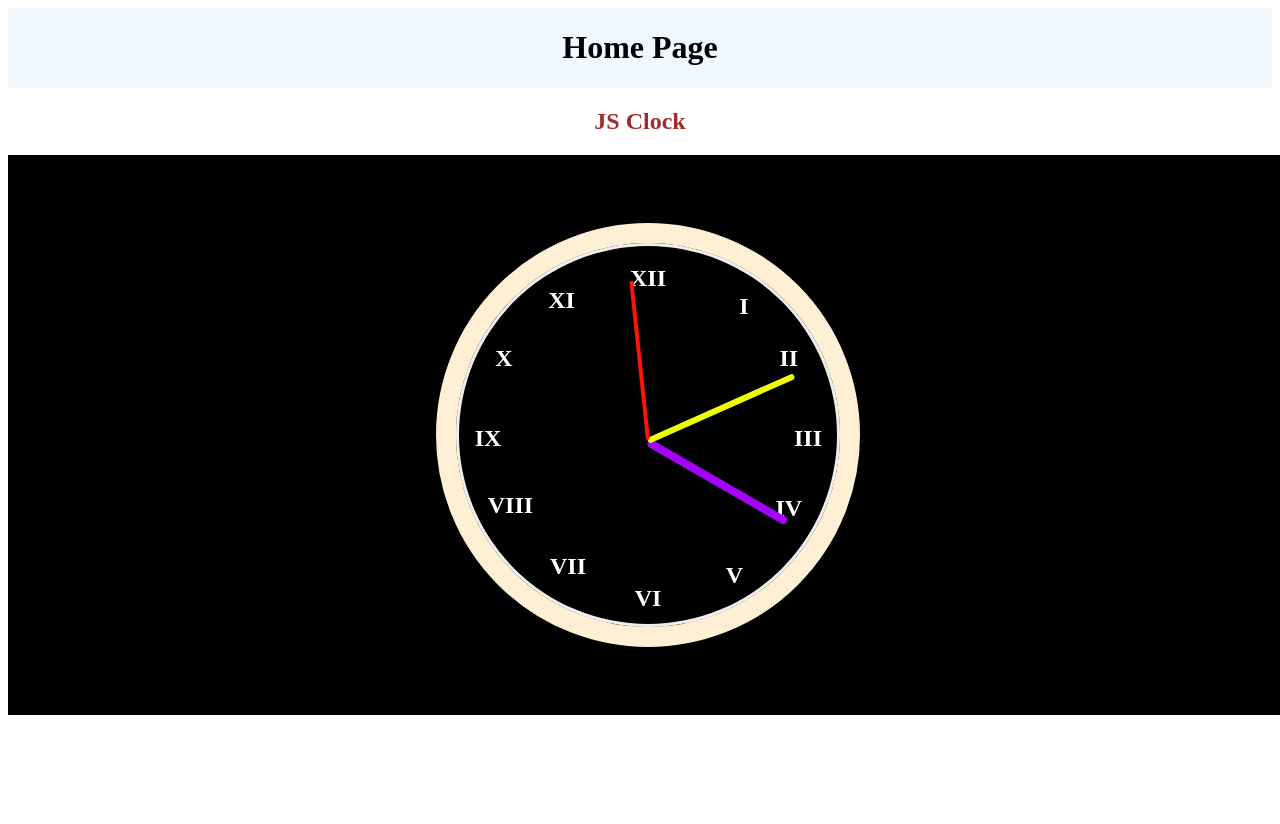
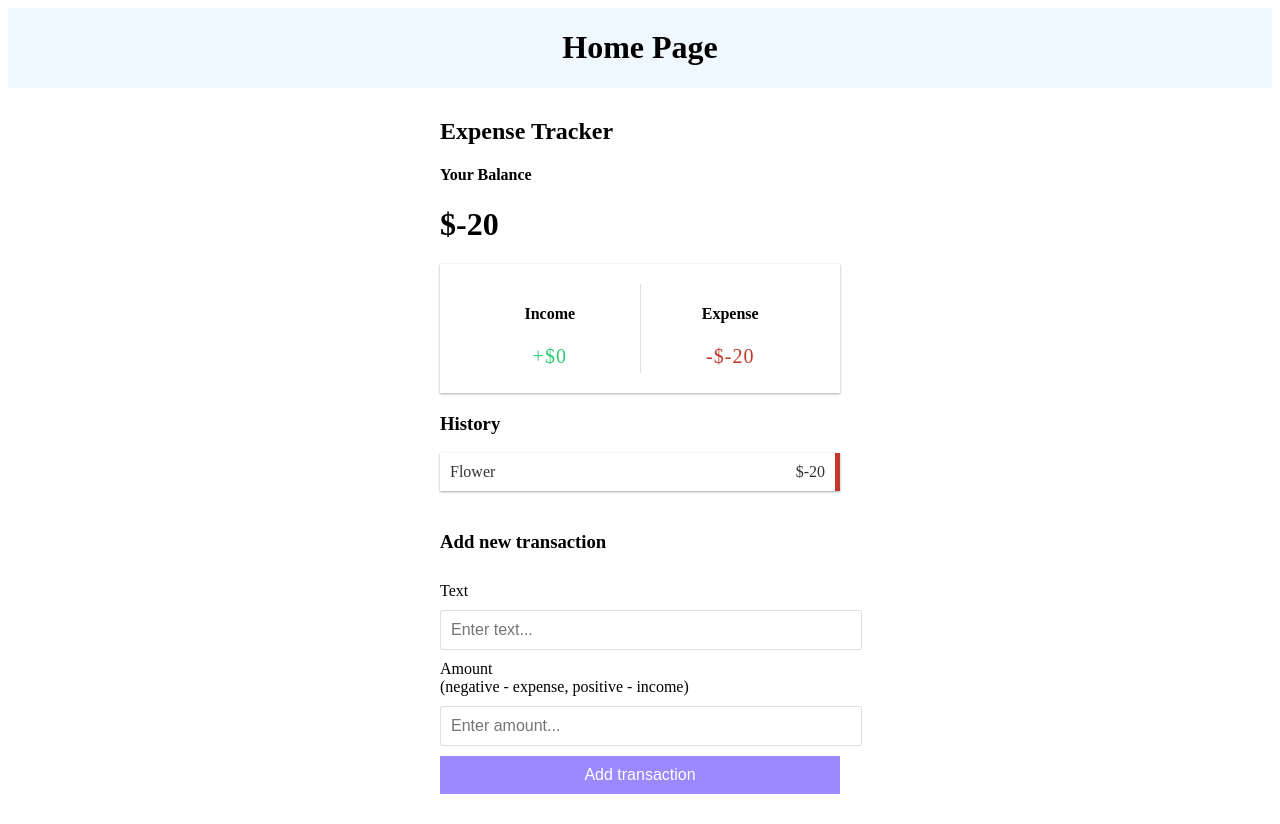
Before and after one commit to FED-uttam/js30Projects, a Vue app: page / in a window 1280 px wide. Before the commit the page ends 800 px from the top, so only its background shows below. Built offline with nearby package versions, Linux system fonts and the light colour scheme.

Commit message:
basic function added

```diff
--- a/package.json
+++ b/package.json
@@ -17,7 +17,8 @@
     "@rollup/rollup-win32-x64-msvc": "^4.53.3",
     "pinia": "^3.0.4",
     "vue": "^3.5.25",
-    "vue-router": "^4.6.3"
+    "vue-router": "^4.6.3",
+    "vue-toastification": "^2.0.0-rc.5"
   },
   "devDependencies": {
     "@eslint/js": "^9.39.1",
--- /dev/null
+++ b/src/components/ExpenseTracker/AddTransaction.vue
@@ -0,0 +1,82 @@
+<script setup>
+  import { ref, defineEmits } from 'vue'
+  import { useToast } from 'vue-toastification'
+
+  const text = ref('');
+  const amount = ref('');
+
+  const toast = useToast();
+
+  const emit = defineEmits(['transactionSubmitted']);
+
+  const onSubmit = () => {
+    if(!text.value || !amount.value) {
+      toast.error('Please Entet The Values');
+      return
+    }
+
+    const transactionData = {
+      text: text.value,
+      amount: amount.value
+
+    }
+
+    emit('transactionSubmitted', transactionData);
+
+    console.log(text.value, amount.value)
+    text.value = '';
+    amount.value= '';
+  }
+ </script>
+
+<template>
+  <h3>Add new transaction</h3>
+  <form id="form" @submit.prevent="onSubmit">
+        <div class="form-control">
+          <label for="text">Text</label>
+          <input type="text" id="text" v-model="text" placeholder="Enter text..." />
+        </div>
+        <div class="form-control">
+          <label for="amount"
+            >Amount <br />
+            (negative - expense, positive - income)</label
+          >
+          <input type="number" id="amount" v-model="amount" placeholder="Enter amount..." />
+        </div>
+        <button class="btn">Add transaction</button>
+      </form>
+</template>
+
+<style scoped>
+label {
+  display: inline-block;
+  margin: 10px 0;
+}
+
+input[type='text'],
+input[type='number'] {
+  border: 1px solid #dedede;
+  border-radius: 2px;
+  display: block;
+  font-size: 16px;
+  padding: 10px;
+  width: 100%;
+}
+.btn {
+  cursor: pointer;
+  background-color: #9c88ff;
+  box-shadow: var(--box-shadow);
+  color: #fff;
+  border: 0;
+  display: block;
+  font-size: 16px;
+  margin: 10px 0 30px;
+  padding: 10px;
+  width: 100%;
+}
+
+.btn:focus,
+.delete-btn:focus {
+  outline: 0;
+}
+</style>
--- /dev/null
+++ b/src/components/ExpenseTracker/Balance.vue
@@ -0,0 +1,16 @@
+<script setup>
+import { defineProps } from 'vue'
+
+const props = defineProps({
+  totalAmount: {
+    type: Number,
+    required: true
+  }
+})
+
+</script>
+
+<template>
+  <h4>Your Balance</h4>
+  <h1 id="balance">${{ props.totalAmount }}</h1>
+</template>
--- /dev/null
+++ b/src/components/ExpenseTracker/Header.vue
@@ -0,0 +1,99 @@
+<script setup>
+import { ref, computed } from 'vue'
+import Balance from './Balance.vue'
+import IncomeExpenses from './IncomeExpenses.vue'
+import TransactionLists from './TransactionLists.vue'
+import AddTransaction from './AddTransaction.vue'
+import { useToast } from 'vue-toastification'
+
+const transactions = ref([{"id":1,"text":"Flower","amount":-20}])
+
+const toast = useToast();
+//get Total Income
+const totalAmount = computed(()=> {
+  return transactions.value.reduce((acc, trans) => {
+    return acc + trans.amount
+  }, 0)
+});
+
+const income = computed(() => {
+  return transactions.value.filter((transaction)=> transaction.amount > 0).reduce((acc, trans)=> {
+    return acc + trans.amount
+  }, 0)
+});
+
+const expense = computed(() => {
+  return transactions.value.filter((transaction)=> transaction.amount < 0).reduce((acc, trans)=> {
+    return acc + trans.amount
+  }, 0)
+});
+
+const handleTransaction = (transactionData) => {
+  transactions.value.push({
+    id: generateId(),
+    text : transactionData.text,
+    amount: transactionData.amount
+  })
+console.log(generateId())
+  toast.success("Entry Submitted Successfully");
+}
+
+const generateId = () => {
+  return Math.floor(Math.random() * 100000)
+}
+</script>
+
+<template>
+  <div class="container">
+    <h2>Expense Tracker</h2>
+    <Balance :totalAmount="+totalAmount"/>
+    <IncomeExpenses :income="+income" :expense="+expense"/>
+    <TransactionLists :transactions="transactions"/>
+    <AddTransaction @transaction-submitted="handleTransaction"/>
+  </div>
+</template>
+
+<style scoped>
+  @import url('https://fonts.googleapis.com/css?family=Lato&display=swap');
+
+:root {
+  --box-shadow: 0 1px 3px rgba(0, 0, 0, 0.12), 0 1px 2px rgba(0, 0, 0, 0.24);
+}
+
+* {
+  box-sizing: border-box;
+}
+
+body {
+  background-color: #f7f7f7;
+  display: flex;
+  flex-direction: column;
+  align-items: center;
+  justify-content: center;
+  min-height: 100vh;
+  margin: 0;
+  font-family: 'Lato', sans-serif;
+  font-size: 18px;
+}
+
+.container {
+  margin: 30px auto;
+  width: 400px;
+}
+
+h1 {
+  letter-spacing: 1px;
+  margin: 0;
+}
+
+h3 {
+  border-bottom: 1px solid #bbb;
+  padding-bottom: 10px;
+  margin: 40px 0 10px;
+}
+
+h4 {
+  margin: 0;
+  text-transform: uppercase;
+}
+</style>
--- /dev/null
+++ b/src/components/ExpenseTracker/IncomeExpenses.vue
@@ -0,0 +1,61 @@
+<script setup>
+import { defineProps } from 'vue'
+
+const props = defineProps({
+  income: {
+    type: Number,
+    required: true,
+    default: 0
+  },
+  expense: {
+    type: Number,
+    required: true,
+    default: 0
+  }
+})
+
+</script>
+
+<template>
+  <div class="inc-exp-container">
+        <div>
+          <h4>Income</h4>
+          <p id="money-plus" class="money plus">+${{ props.income }}</p>
+        </div>
+        <div>
+          <h4>Expense</h4>
+          <p id="money-minus" class="money minus">-${{ props.expense }}</p>
+        </div>
+  </div>
+</template>
+
+<style scoped>
+.inc-exp-container {
+    background: #fff;
+    box-shadow: 0 1px 3px rgba(0, 0, 0, 0.12), 0 1px 2px rgba(0, 0, 0, 0.24);
+    display: flex;
+    padding: 20px;
+    justify-content: space-between;
+    margin: 20px 0;
+}
+
+.inc-exp-container > div {
+  flex: 1;
+  text-align: center;
+}
+.inc-exp-container > div:first-of-type {
+  border-right: 1px solid #dedede;
+}
+.money {
+    font-size: 20px;
+  letter-spacing: 1px;
+  margin: 5px 0;
+}
+.money.plus {
+  color: #2ecc71;
+}
+
+.money.minus {
+  color: #c0392b;
+}
+</style>
--- /dev/null
+++ b/src/components/ExpenseTracker/TransactionLists.vue
@@ -0,0 +1,70 @@
+<script setup>
+import { defineProps } from 'vue'
+
+const props = defineProps({
+  transactions: {
+    type: Array,
+    required: true,
+  }
+})
+
+</script>
+
+<template>
+   <h3>History</h3>
+      <ul id="list" class="list">
+        <li
+          v-for="transaction in props.transactions"
+          :key="transaction.id"
+          :class="(transaction.amount < 0) ? 'minus' : 'plus'"
+        >
+          {{ transaction.text }} <span>${{ transaction.amount }}</span>
+          <button class="delete-btn">x</button>
+        </li>
+      </ul>
+</template>
+
+<style scoped>
+.list {
+  list-style-type: none;
+  padding: 0;
+  margin-bottom: 40px;
+}
+.list li {
+  box-shadow: 0 1px 3px rgba(0, 0, 0, 0.12), 0 1px 2px rgba(0, 0, 0, 0.24);
+  background-color: #fff;
+  color: #333;
+  display: flex;
+  justify-content: space-between;
+  position: relative;
+  padding: 10px;
+  margin: 10px 0;
+
+}
+.list li.plus {
+  border-right: 5px solid #2ecc71;
+}
+
+.list li.minus {
+  border-right: 5px solid #c0392b;
+}
+.delete-btn {
+  cursor: pointer;
+  background-color: #e74c3c;
+  border: 0;
+  color: #fff;
+  font-size: 20px;
+  line-height: 20px;
+  padding: 2px 5px;
+  position: absolute;
+  top: 50%;
+  left: 0;
+  transform: translate(-100%, -50%);
+  opacity: 0;
+  transition: opacity 0.3s ease;
+}
+
+.list li:hover .delete-btn {
+  opacity: 1;
+}
+</style>
--- a/src/components/HomePage.vue
+++ b/src/components/HomePage.vue
@@ -1,27 +1,15 @@
 <script setup>
-import JSClock from './JSClock.vue'
+import Header from './ExpenseTracker/Header.vue'
 </script>
 <template>
-  <div class="container">
+  <div class="homeContainer">
     <h1>Home Page</h1>
   </div>
-  <JSClock
-    :size="260"
-    theme="dark"
-    borderColor="#374151"
-    backgroundColor="#020617"
-    handColor="#e5e7eb"
-    secondHandColor="#ef4444"
-    :showSecondHand="false"
-  >
-    <span>Dark Minimal (No Seconds)</span>
-  </JSClock>
+  <Header />
 </template>
 <style scoped>
-html {
-  color: red;
-}
-.container {
+
+.homeContainer {
   display: flex;
   align-items: center;
   justify-content: center;
--- a/src/components/JSClock.vue
+++ b/src/components/JSClock.vue
@@ -1,5 +1,5 @@
 <script setup>
-import { ref, onMounted, defineProps } from 'vue'
+import { ref, onMounted, defineProps, onBeforeUnmount  } from 'vue'
 
 const secondHand = ref(null)
 const minuteHand = ref(null)
@@ -12,6 +12,13 @@ const props = defineProps({
 const setDate = () => {
   const now = new Date()
   const seconds = now.getSeconds()
+
+  if(seconds === 0) {
+    secondHand.value.style.transition = 'none'
+  } else {
+    secondHand.value.style.transition = ''
+  }
+
   const secondHandDegrees = (seconds / 60) * 360 + 90
   secondHand.value.style.transform = `rotate(${secondHandDegrees}deg)`
 
@@ -27,6 +34,9 @@ const setDate = () => {
 onMounted(() => {
   setDate()
   setInterval(setDate, 1000)
+})
+onBeforeUnmount(()=> {
+  clearInterval()
 })
 </script>
 
--- a/src/main.js
+++ b/src/main.js
@@ -1,5 +1,7 @@
 import { createApp } from 'vue'
 import { createPinia } from 'pinia'
+import Toast from "vue-toastification"
+import "vue-toastification/dist/index.css"
 
 import App from './App.vue'
 import router from './router'
@@ -8,5 +10,5 @@ const app = createApp(App)
 
 app.use(createPinia())
 app.use(router)
-
+app.use(Toast)
 app.mount('#app')
--- a/vite.config.js
+++ b/vite.config.js
@@ -2,11 +2,11 @@ import { fileURLToPath, URL } from 'node:url'
 
 import { defineConfig } from 'vite'
 import vue from '@vitejs/plugin-vue'
-import vueDevTools from 'vite-plugin-vue-devtools'
+// import vueDevTools from 'vite-plugin-vue-devtools'
 
 // https://vite.dev/config/
 export default defineConfig({
-  plugins: [vue(), vueDevTools()],
+  plugins: [vue()],
   resolve: {
     alias: {
       '@': fileURLToPath(new URL('./src', import.meta.url)),
```
Also changed, not shown: 1 other file (tests, documents, lock files or other folders).
